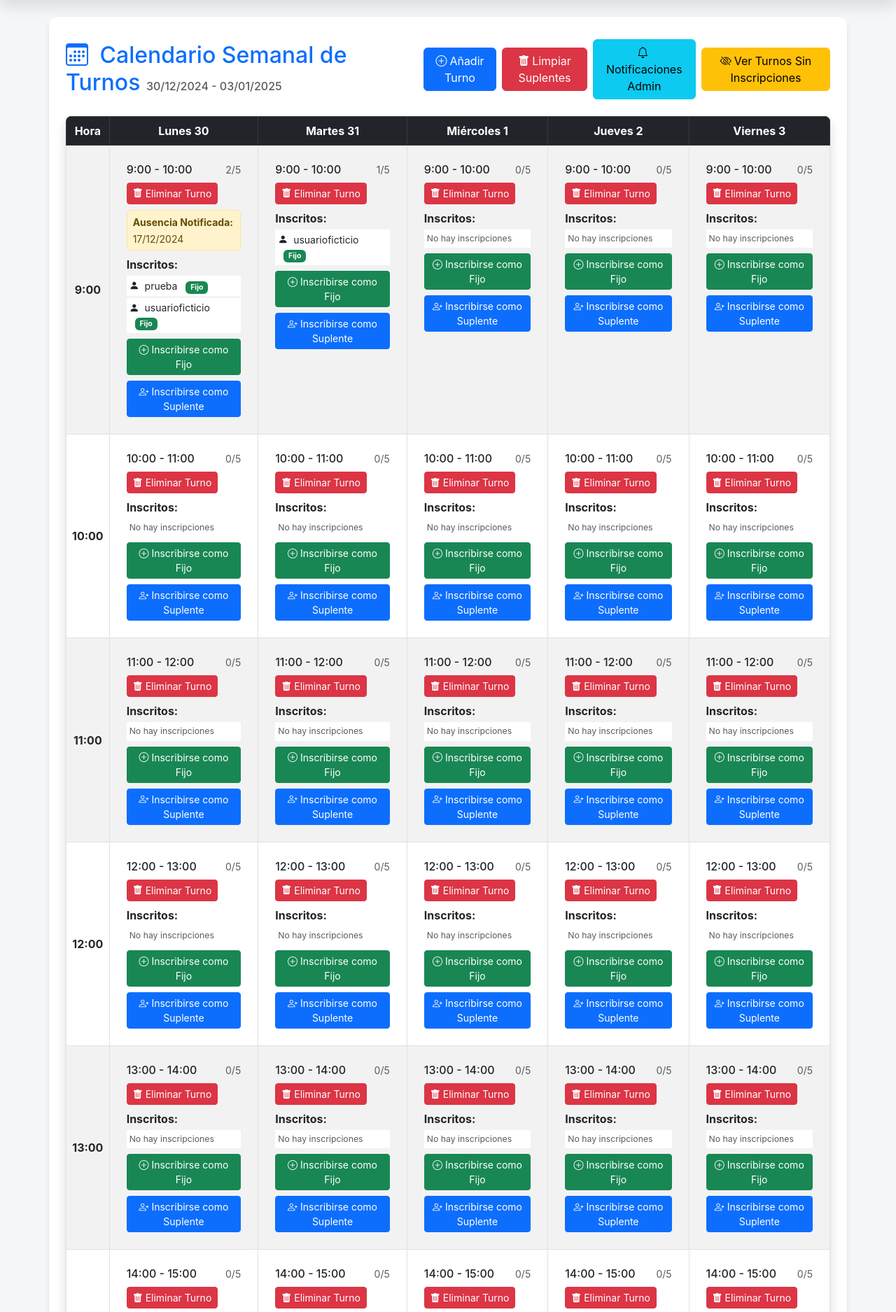
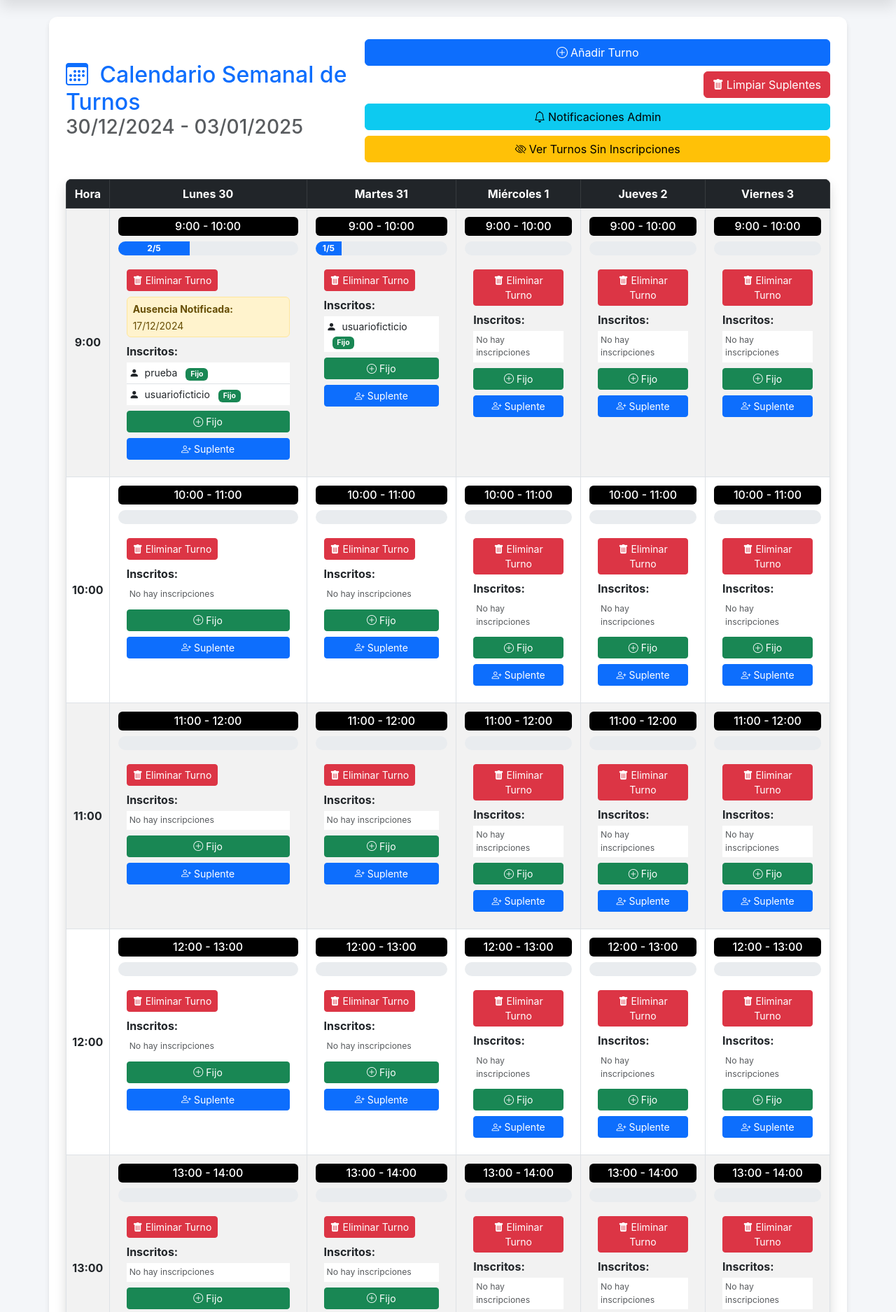
Before and after one commit to hakuna-revolution/a-solas, a Django app: page / in a window 1280 px wide. Shown: the part 58-1933 px from the top of the page at 70% size. Run offline with Django 5.2, Linux system fonts and the light colour scheme; a user stored in the database is signed in; data comes from the database, SQL or seed files in the repository; parts of the project's set-up code (start-up, migrations or seed data) failed here and were passed over.

Commit message:
Ajustes visualización móvil

```diff
--- a/templates/turnos/calendario.html
+++ b/templates/turnos/calendario.html
@@ -21,41 +21,33 @@
 
     <!-- Encabezado del Calendario -->
     <div class="row mb-4 calendar-header">
-        <div class="col-12 d-flex flex-column flex-md-row justify-content-between align-items-center">
-            <h2 class="text-primary mb-3 mb-md-0">
+        <div class="col-12 d-flex flex-column flex-md-row justify-content-between align-items-center gap-2">
+            <h2 class="text-primary mb-3 mb-md-0 text-center text-md-start">
                 <i class="bi bi-calendar3 me-2"></i> Calendario Semanal de Turnos
-                <small class="text-muted h6">{{ semana_actual }}</small>
+                <small class="text-muted d-block">{{ semana_actual }}</small>
             </h2>
-
             {% if user.is_authenticated and user.is_staff %}
-            <div class="d-flex align-items-center gap-2">
-                <!-- Botón Añadir Turno -->
-                <a href="{% url 'turnos:anadir_turno' %}" class="btn btn-primary">
+            <div class="d-flex flex-wrap justify-content-center justify-content-md-end gap-2">
+                <a href="{% url 'turnos:anadir_turno' %}" class="btn btn-primary w-100 w-md-auto">
                     <i class="bi bi-plus-circle me-1"></i>Añadir Turno
                 </a>
-
-                <!-- Botón Limpiar Suplentes -->
                 <form method="POST" action="{% url 'turnos:limpiar_suplentes' %}" class="d-inline">
                     {% csrf_token %}
-                    <button type="submit" class="btn btn-danger"
+                    <button type="submit" class="btn btn-danger w-100 w-md-auto"
                         onclick="return confirm('¿Estás seguro de que deseas eliminar todas las inscripciones de suplentes de esta semana? Esta acción no se puede deshacer.');">
                         <i class="bi bi-trash-fill me-1"></i>Limpiar Suplentes
                     </button>
                 </form>
-
-                <!-- Botón Notificaciones Admin con Badge -->
-                <a href="{% url 'turnos:notificaciones_admin' %}" class="btn btn-info position-relative">
+                <a href="{% url 'turnos:notificaciones_admin' %}"
+                    class="btn btn-info position-relative w-100 w-md-auto">
                     <i class="bi bi-bell me-1"></i>Notificaciones Admin
                     {% if solicitudes_pendientes_count > 0 %}
                     <span class="position-absolute top-0 start-100 translate-middle badge rounded-pill bg-danger">
                         {{ solicitudes_pendientes_count }}
-                        <span class="visually-hidden">solicitudes pendientes</span>
                     </span>
                     {% endif %}
                 </a>
-
-                <!-- Botón Ver Turnos Sin Inscripciones -->
-                <a href="{% url 'turnos:turnos_vacios' %}" class="btn btn-warning">
+                <a href="{% url 'turnos:turnos_vacios' %}" class="btn btn-warning w-100 w-md-auto">
                     <i class="bi bi-eye-slash me-1"></i>Ver Turnos Sin Inscripciones
                 </a>
             </div>
@@ -64,7 +56,7 @@
     </div>
 
     <!-- Tabla del Calendario -->
-    <div class="table-responsive rounded-3 overflow-hidden shadow">
+    <div class="table-responsive rounded-3 overflow-auto shadow">
         <table class="table table-bordered table-hover table-striped mb-0">
             <thead class="table-dark">
                 <tr>
@@ -88,21 +80,26 @@
                             {% endif %}
                             {% if turno.es_completo_calculado %}
                             <div class="card mb-3" style="pointer-events: none; opacity:
-                            0.6;">
+                                0.6;">
                                 {% endif %}
+                                <!-- Título del turno con fondo redondeado negro -->
+                                <h6 class="card-title m-1 text-center bg-black text-white rounded px-2 py-1">
+                                    {{ turno.hora }}:00 - {{ turno.hora|add:"1" }}:00
+                                </h6>
+                                <!-- Contador lineal para inscripciones -->
+                                <div class="progress  m-1 mt-2" style="height: 20px;">
+                                    <div class="progress-bar bg-primary" role="progressbar"
+                                        style="width: {{ turno.inscripciones_count|percentage:turno.max_inscripciones }}%;"
+                                        aria-valuenow="{{ turno.inscripciones_count }}" aria-valuemin="0"
+                                        aria-valuemax="{{ turno.max_inscripciones }}">
+                                        {{ turno.inscripciones_count }}/{{ turno.max_inscripciones }}
+                                    </div>
+                                </div>
                                 <div class=" card-body p-3">
-                                    <div class="d-flex justify-content-between align-items-center mb-2">
-                                        <h6 class="card-title m-0">
-                                            {{ turno.hora }}:00 - {{ turno.hora|add:"1" }}:00
-                                        </h6>
-                                        <small class="text-muted">
-                                            {{ turno.inscripciones_count }}/{{ turno.max_inscripciones }}
-                                        </small>
-                                    </div>
 
                                     <!-- Indicador de Solicitudes de Baja Pendientes con Conteo -->
                                     {% if turno.pending_bajas_count > 0 %}
-                                    <span class="badge bg-warning text-dark mb-2">
+                                    <span class="badge bg-warning text-dark mb-3">
                                         <i class="bi bi-hourglass-split me-1"></i>
                                         {{ turno.pending_bajas_count }} Solicitud{% if turno.pending_bajas_count > 1
                                         %}es{%
@@ -139,7 +136,7 @@
                                                     {% if insc.usuario %}
                                                     {{ insc.usuario.username }}
                                                     {% if mostrar_telefonos and insc.usuario.profile.telefono %}
-                                                    - Teléfono: {{ insc.usuario.profile.telefono }}
+                                                    {{ insc.usuario.profile.telefono }}
                                                     {% endif %}
                                                     <span class="badge bg-success ms-2">Fijo</span>
                                                     {% else %}
@@ -168,7 +165,8 @@
                                         </ul>
                                     </div>
 
-                                    <div class="actions text-end">
+                                    <!-- Botones de acción -->
+                                    <div class="actions text-center" style="display: grid;">
                                         {% if turno.es_completo_calculado %}
                                         <span class="badge bg-warning text-dark">
                                             <i class="bi bi-exclamation-triangle me-1"></i>Turno completo
@@ -186,7 +184,7 @@
                                         <!-- Botón para inscribirse como Fijo -->
                                         <a href="{% url 'turnos:inscribir_turno' turno.id %}"
                                             class="btn btn-sm btn-success mb-2">
-                                            <i class="bi bi-plus-circle me-1"></i>Inscribirse como Fijo
+                                            <i class="bi bi-plus-circle me-1"></i>Fijo
                                         </a>
                                         {% endif %}
 
@@ -195,14 +193,14 @@
                                         <!-- Botón para Inscribirse como Suplente -->
                                         <button type="button" class="btn btn-sm btn-primary inscribir-btn"
                                             data-dia="{{ turno.dia }}" data-hora="{{ turno.hora }}">
-                                            <i class="bi bi-person-plus me-1"></i>Inscribirse como Suplente
+                                            <i class="bi bi-person-plus me-1"></i>Suplente
                                         </button>
                                         {% endif %}
                                         {% else %}
                                         <!-- Botón para Inscribirse como Suplente (Usuarios no autenticados) -->
                                         <button type="button" class="btn btn-sm btn-primary inscribir-btn"
                                             data-dia="{{ turno.dia }}" data-hora="{{ turno.hora }}">
-                                            <i class="bi bi-person-plus me-1"></i>Inscribirse como Suplente
+                                            <i class="bi bi-person-plus me-1"></i>Suplente
                                         </button>
                                         {% endif %}
                                         {% endif %}
@@ -218,7 +216,7 @@
         </table>
     </div>
 
-    <!-- Panel de Administración (Visible solo para staff) -->
+    <!-- Panel de Administración -->
     {% if user.is_authenticated and user.is_staff %}
     <div class="mt-5">
         <h3 class="text-secondary mb-3">Panel de Administración</h3>
@@ -232,6 +230,7 @@
     </div>
     {% endif %}
 </div>
+
 
 <!-- Modal para Confirmar Inscripción Suplente -->
 <div class="modal fade" id="inscribirSuplenteModal" tabindex="-1" aria-labelledby="inscribirSuplenteModalLabel"
@@ -489,6 +488,18 @@
             font-size: 0.9rem;
         }
 
+        .overflow-auto {
+            white-space: nowrap;
+        }
+
+        .btn {
+            font-size: 0.875rem;
+        }
+
+        .calendar-header h2 {
+            font-size: 1.25rem;
+        }
+
         .btn-sm {
             padding: 0.25rem 0.5rem;
             font-size: 0.75rem;
@@ -524,6 +535,57 @@
 
     .text-warning {
         font-weight: 600;
+    }
+
+    .bg-black {
+        background-color: #000;
+    }
+
+    .text-white {
+        color: #fff;
+    }
+
+    .circular-chart {
+        display: block;
+        margin: 10px auto;
+        max-width: 100%;
+        max-height: 250px;
+    }
+
+    .circle-bg {
+        fill: none;
+        stroke: #f0f0f0;
+        stroke-width: 3.8;
+    }
+
+    .circle {
+        fill: none;
+        stroke-width: 3.8;
+        stroke-linecap: round;
+        stroke: #007bff;
+        stroke-dasharray: 0, 100;
+        animation: progress 1s ease-out forwards;
+    }
+
+    @keyframes progress {
+        0% {
+            stroke-dasharray: 0 100;
+        }
+    }
+
+    .progress {
+        background-color: #e9ecef;
+        border-radius: 10px;
+        overflow: hidden;
+    }
+
+    .progress-bar {
+        font-weight: bold;
+        line-height: 20px;
+        color: #fff;
+        display: flex;
+        align-items: center;
+        justify-content: center;
     }
 </style>
 {% endblock %}
--- a/turnos/templatetags/custom_tags.py
+++ b/turnos/templatetags/custom_tags.py
@@ -16,3 +16,20 @@ def range_filter(value, arg):
         return range(start, end)
     except (ValueError, TypeError):
         return []
+
+#añade victor para progreso lineal
+@register.filter
+def multiply(value, arg):
+    try:
+        return float(value) * float(arg)
+    except (ValueError, TypeError):
+        return 0
+
+@register.filter
+def percentage(part, whole):
+    try:
+        part = float(part)
+        whole = float(whole)
+        return (part / whole) * 100 if whole != 0 else 0
+    except (ValueError, TypeError):
+        return 0
```
Also changed, not shown: templates/turnos/mis_turnos.html (+14 -7 lines).
